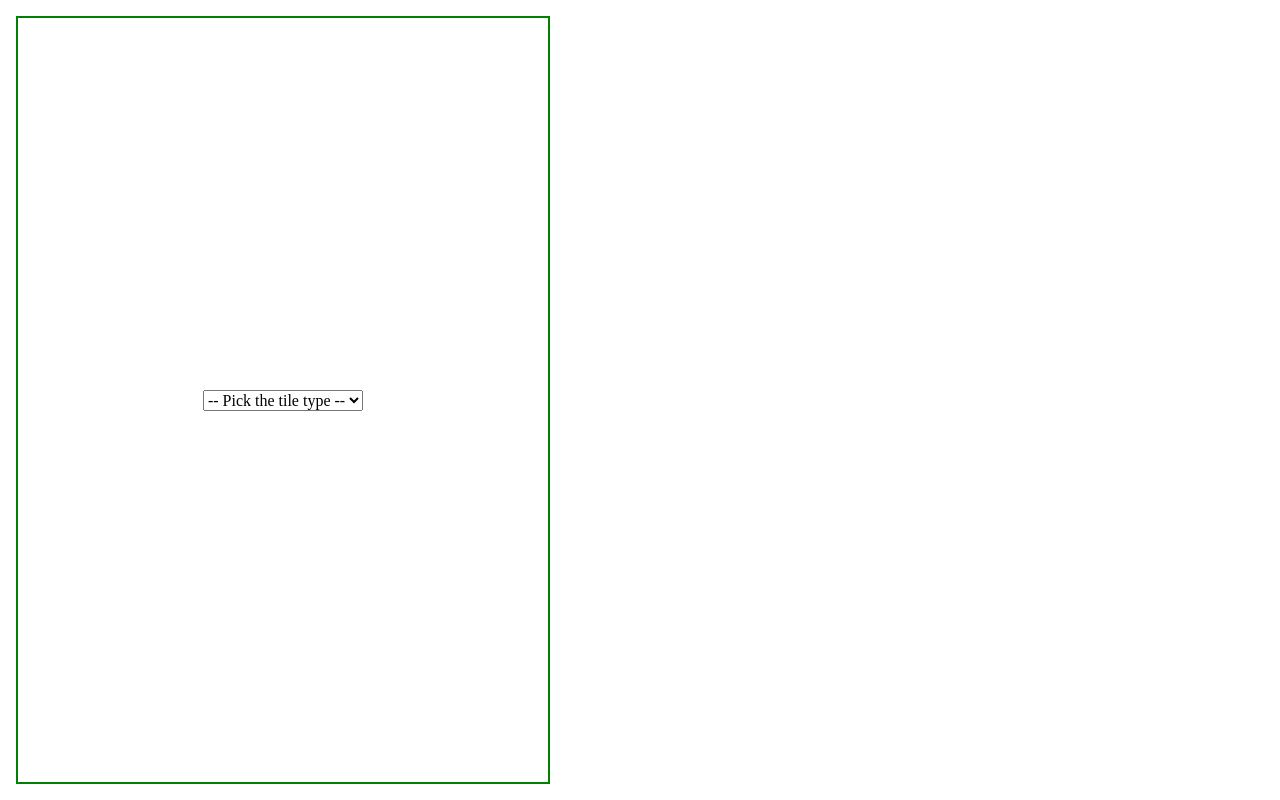
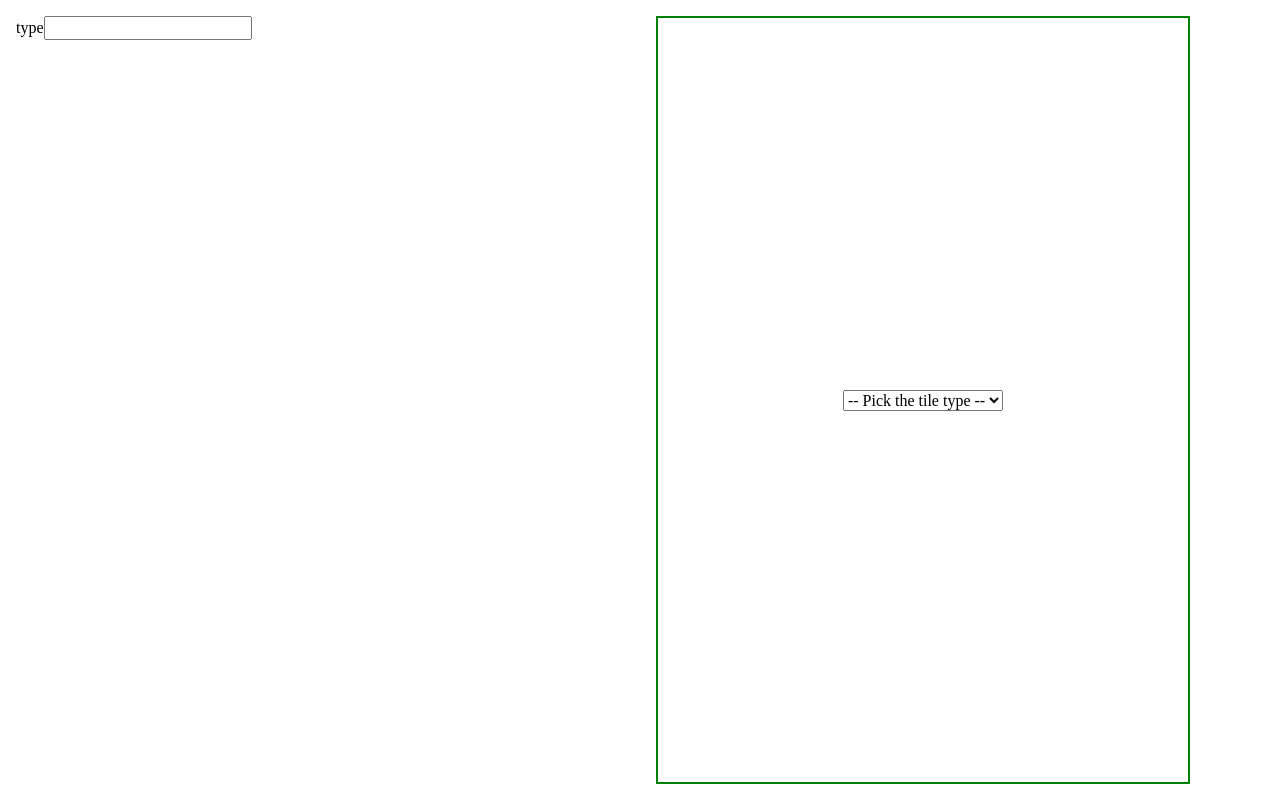
Before and after one commit to riccardofano/paper-sheet-editor, a React (Vite) app: page / in a window 1280 px wide. Built offline with nearby package versions, Linux system fonts and the light colour scheme.

Commit message:
Add a settings panel to see a tile's settings

```diff
--- a/src/App.tsx
+++ b/src/App.tsx
@@ -1,8 +1,10 @@
+import { useState } from "react";
+import { TileProperties, TilesContext, getDefaultProperties } from "./Tile";
+
+import SettingsPanel from "./components/SettingsPanel";
 import Tile from "./components/Tile";
 
 import "./App.css";
-import { useState } from "react";
-import { TileProperties, TilesContext, getDefaultProperties } from "./Tile";
 
 function App() {
   const [tiles, setTiles] = useState<TileProperties[]>([
@@ -11,9 +13,13 @@ function App() {
 
   return (
     <TilesContext.Provider value={{ tiles, setTiles }}>
-      <main className="canvas">
-        <Tile id={0} />
-      </main>
+      <div style={{ display: "grid", gridTemplateColumns: "1fr 1fr" }}>
+        <SettingsPanel selectedId={0} />
+
+        <main className="canvas">
+          <Tile id={0} />
+        </main>
+      </div>
     </TilesContext.Provider>
   );
 }
--- /dev/null
+++ b/src/components/SettingsPanel.tsx
@@ -0,0 +1,27 @@
+import { useContext } from "react";
+import { TilesContext } from "../Tile";
+
+interface SettingsPanelProps {
+  selectedId: number;
+}
+
+export default function SettingsPanel({ selectedId }: SettingsPanelProps) {
+  const { tiles, setTiles } = useContext(TilesContext);
+
+  const selectedTile = tiles[selectedId];
+  if (!selectedTile) {
+    console.error("Selected tile does not exist");
+    return;
+  }
+
+  return (
+    <section style={{ padding: "1rem" }}>
+      {Object.entries(selectedTile).map(([key, value]) => (
+        <label key={key} style={{ display: "block" }}>
+          {key}
+          <input type="text" value={value} />
+        </label>
+      ))}
+    </section>
+  );
+}
```
